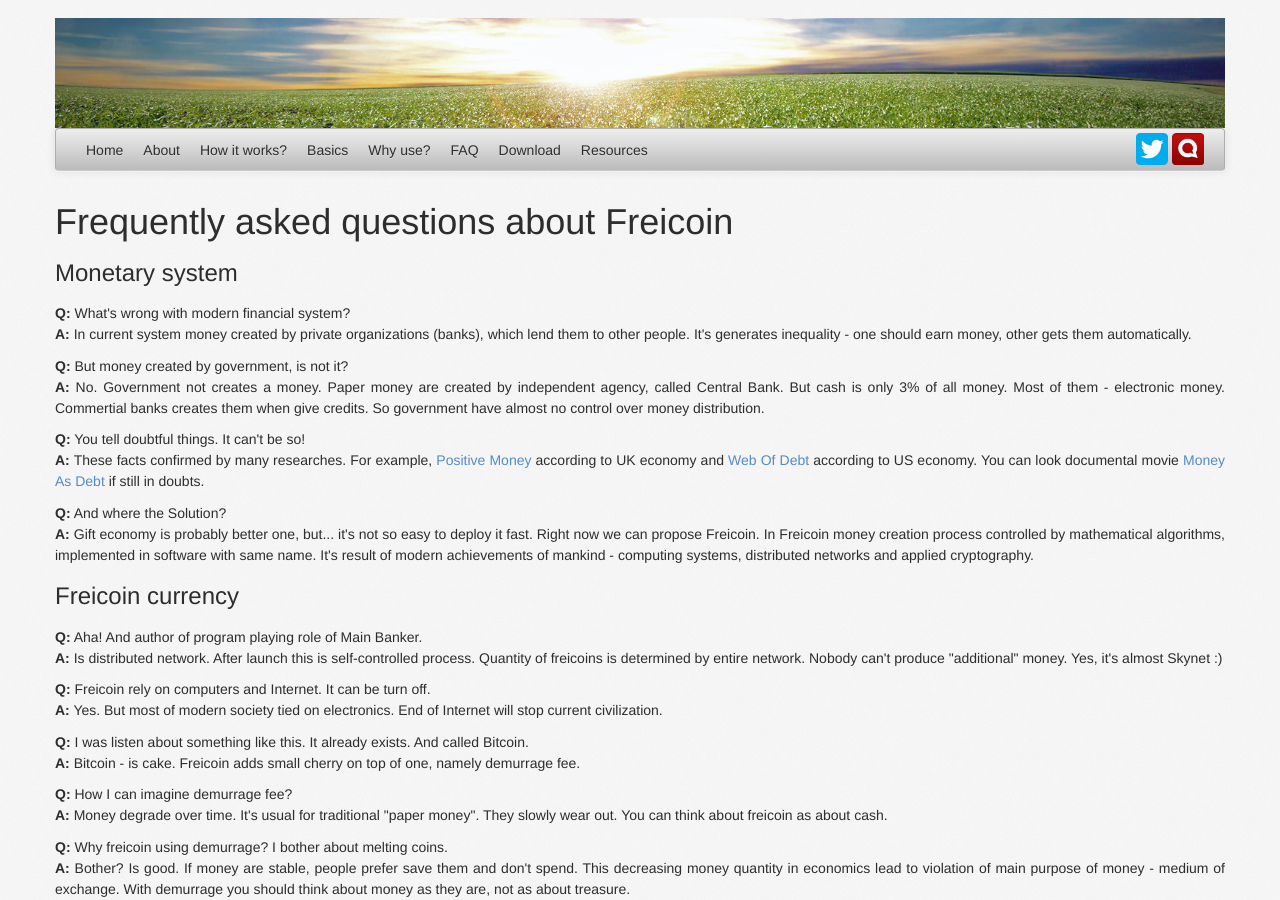
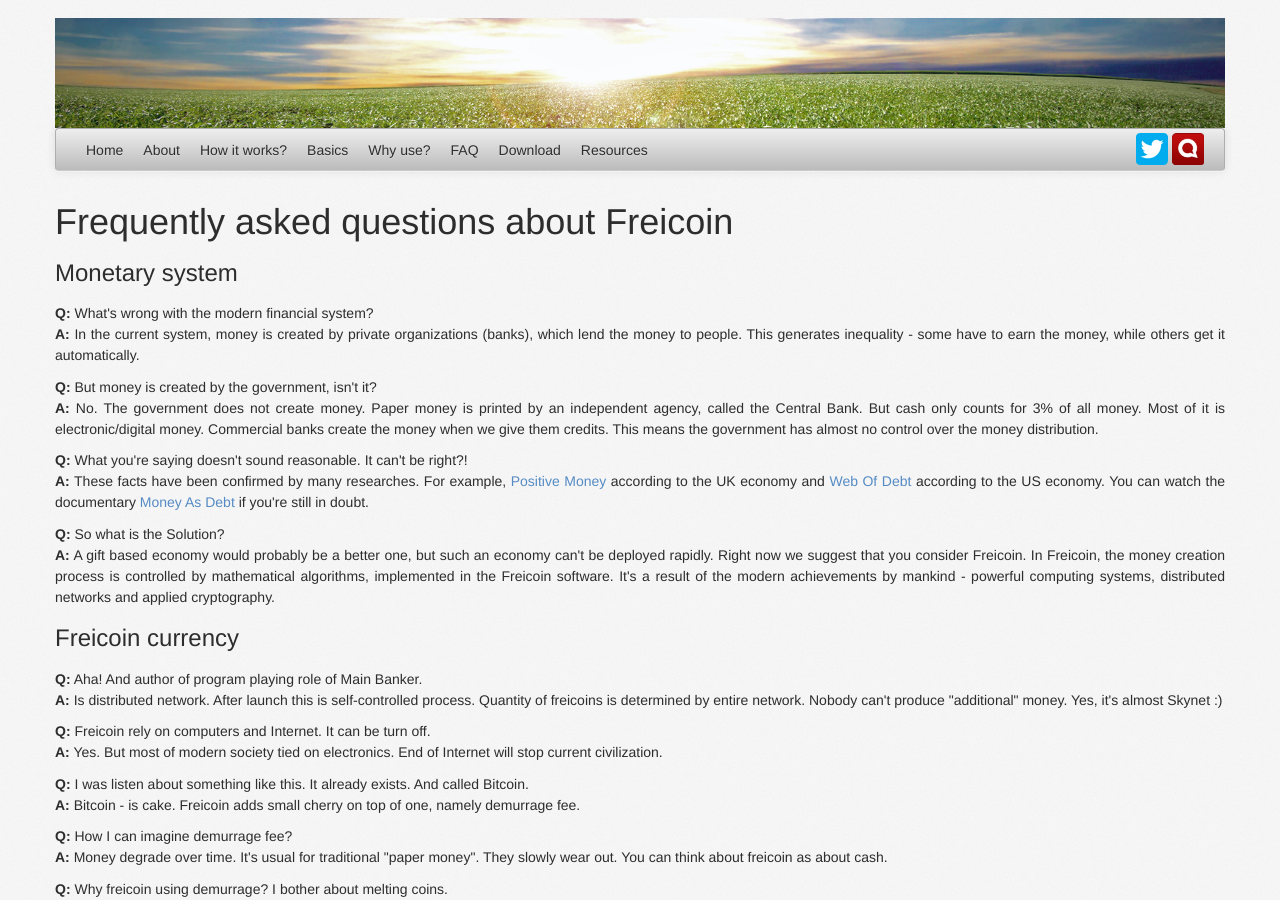
Before and after one commit to freicoin/freico.in, a Jekyll site: the page built from faq/index.md, in a window 1280 px wide and 900 px high. Built offline with Jekyll 4.4.1, drawn with Linux system fonts in a browser that asks for light colours; nearby versions of some CDN libraries; some web fonts are replaced; comment, search, counter and statistics services are not loaded.

Commit message:
Grammar corrections

```diff
--- a/faq/index.md
+++ b/faq/index.md
@@ -9,17 +9,17 @@
 
 <h3>Monetary system</h3>
 
-<p><strong>Q:</strong> What's wrong with modern financial system?<br/>
-<strong>A:</strong> In current system money created by private organizations (banks), which lend them to other people. It's generates inequality - one should earn money, other gets them automatically.</p>
+<p><strong>Q:</strong> What's wrong with the modern financial system?<br/>
+<strong>A:</strong> In the current system, money is created by private organizations (banks), which lend the money to people. This generates inequality - some have to earn the money, while others get it automatically.</p>
 
-<p><strong>Q:</strong> But money created by government, is not it?<br/>
-<strong>A:</strong> No. Government not creates a money. Paper money are created by independent agency, called Central Bank. But cash is only 3% of all money. Most of them - electronic money. Commertial banks creates them when give credits. So government have almost no control over money distribution.</p>
+<p><strong>Q:</strong> But money is created by the government, isn't it?<br/>
+<strong>A:</strong> No. The government does not create money. Paper money is printed by an independent agency, called the Central Bank. But cash only counts for 3% of all money. Most of it is electronic/digital money. Commercial banks create the money when we give them credits. This means the government has almost no control over the money distribution.</p>
 
-<p><strong>Q:</strong> You tell doubtful things. It can't be so!<br/>
-<strong>A:</strong> These facts confirmed by many researches. For example, <a href="http://www.positivemoney.org/">Positive Money</a> according to UK economy and <a href="http://www.webofdebt.com/">Web Of Debt</a> according to US economy. You can look documental movie <a href="http://youtu.be/jqvKjsIxT_8">Money As Debt</a> if still in doubts.</p>
+<p><strong>Q:</strong> What you're saying doesn't sound reasonable. It can't be right?!<br/>
+<strong>A:</strong> These facts have been confirmed by many researches. For example, <a href="http://www.positivemoney.org/">Positive Money</a> according to the UK economy and <a href="http://www.webofdebt.com/">Web Of Debt</a> according to the US economy. You can watch the documentary <a href="http://youtu.be/jqvKjsIxT_8">Money As Debt</a> if you're still in doubt.</p>
 
-<p><strong>Q:</strong> And where the Solution?<br/>
-<strong>A:</strong> Gift economy is probably better one, but... it's not so easy to deploy it fast. Right now we can propose Freicoin. In Freicoin money creation process controlled by mathematical algorithms, implemented in software with same name. It's result of modern achievements of mankind - computing systems, distributed networks and applied cryptography.</p>
+<p><strong>Q:</strong> So what is the Solution?<br/>
+<strong>A:</strong> A gift based economy would probably be a better one, but such an economy can't be deployed rapidly. Right now we suggest that you consider Freicoin. In Freicoin, the money creation process is controlled by mathematical algorithms, implemented in the Freicoin software. It's a result of the modern achievements by mankind - powerful computing systems, distributed networks and applied cryptography.</p>
 
 <h3>Freicoin currency</h3>
 
```
